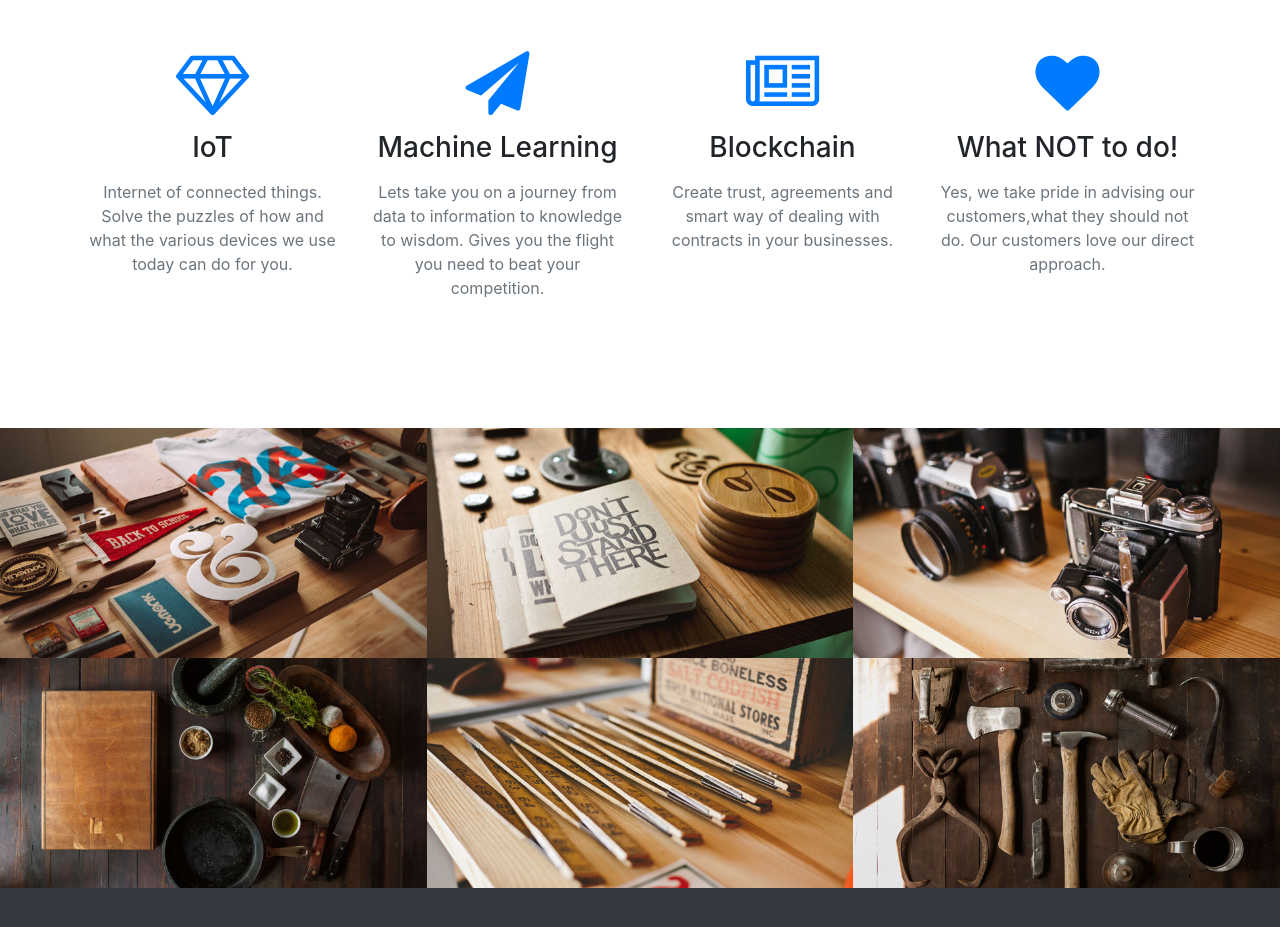
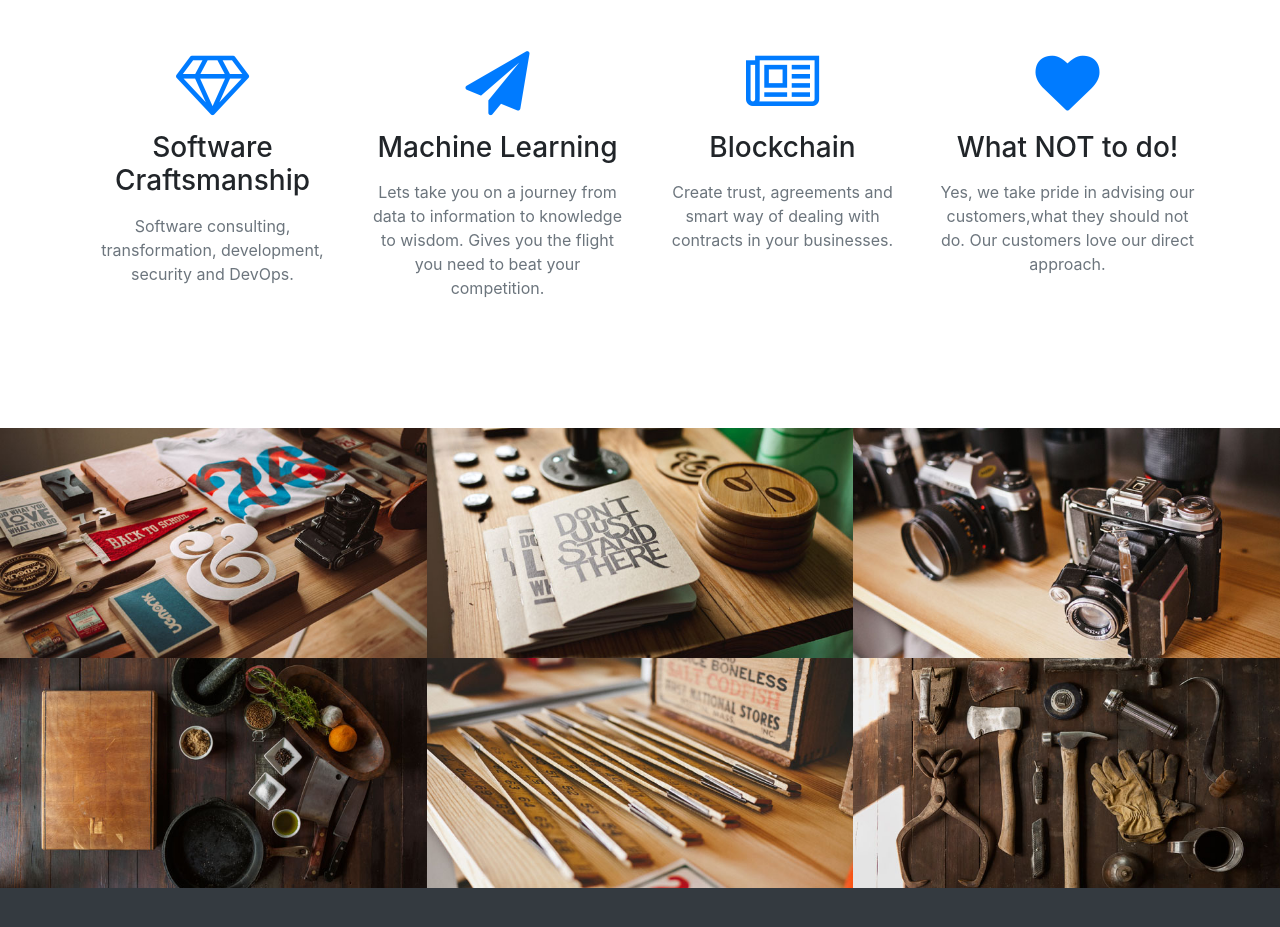
Before and after one commit to DevOpsInternational/knowus, a website with bundled scripts: page index.html in a window 1280 px wide. Shown: the part 1490-2417 px from the top of the page. Built offline with nearby package versions, Linux system fonts and the light colour scheme.

Commit message:
update content on front page

```diff
--- a/index.html
+++ b/index.html
@@ -98,8 +98,8 @@
           <div class="col-lg-3 col-md-6 text-center">
             <div class="service-box mt-5 mx-auto">
               <i class="fa fa-4x fa-diamond text-primary mb-3 sr-icons"></i>
-              <h3 class="mb-3">IoT</h3>
-              <p class="text-muted mb-0">Internet of connected things. Solve the puzzles of how and what the various devices we use today can do for you. </p>
+              <h3 class="mb-3">Software Craftsmanship</h3>
+              <p class="text-muted mb-0">Software consulting, transformation, development, security and DevOps. </p>
             </div>
           </div>
           <div class="col-lg-3 col-md-6 text-center">
```
